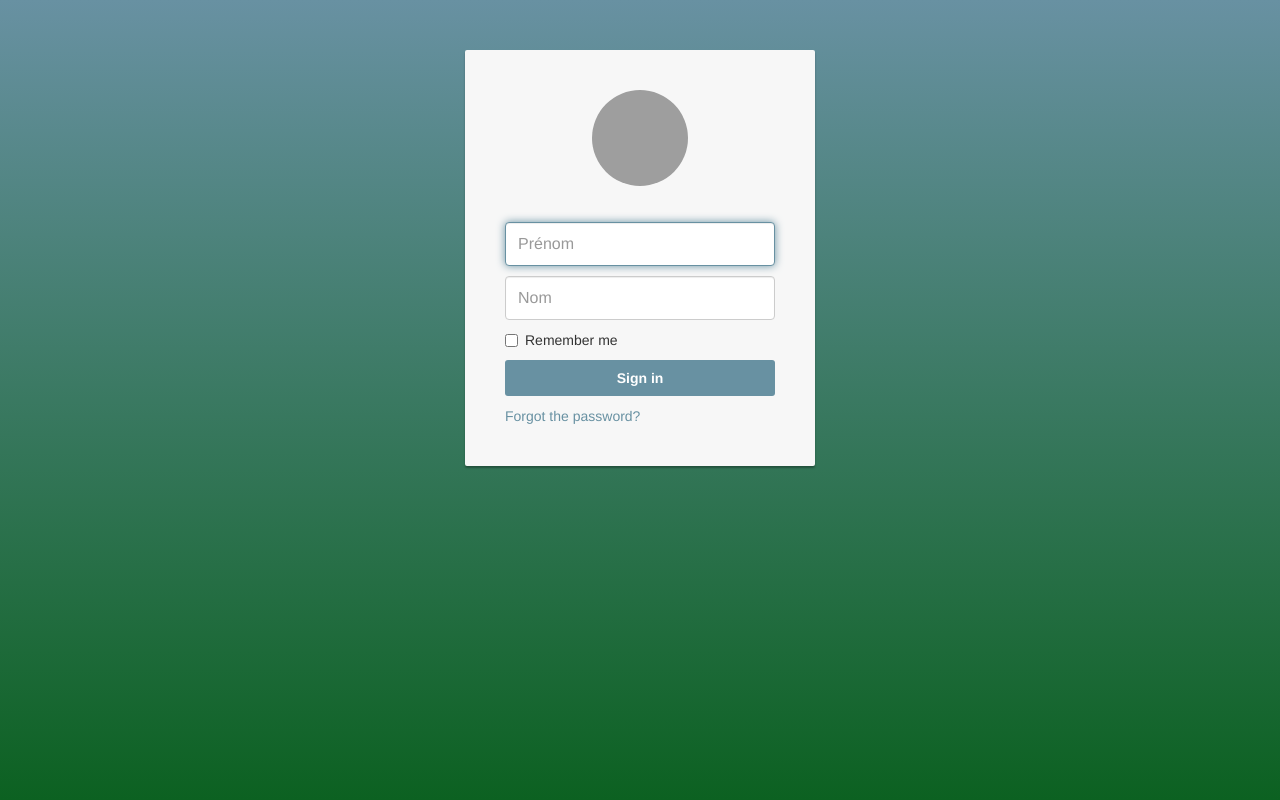
After one commit to Wingelo/lyon_hack_102016_damien_cedric, a PHP site: page /logging.php in a window 1280 px wide. The commit adds this page. Run offline with PHP 8.4, Linux system fonts and the light colour scheme; grey boxes are pictures that could not be loaded.

Commit message:
Logging.php + style_logging.php  customized index.php + style_photo.css

```diff
--- /dev/null
+++ b/public/css/style_logging.css
@@ -0,0 +1,135 @@
+body, html {
+	height: 100%;
+	background-repeat: no-repeat;
+	background-image: linear-gradient(rgb(104, 145, 162), rgb(12, 97, 33));
+}
+
+.card-container.card {
+	max-width: 350px;
+	padding: 40px 40px;
+}
+
+.btn {
+	font-weight: 700;
+	height: 36px;
+	-moz-user-select: none;
+	-webkit-user-select: none;
+	user-select: none;
+	cursor: default;
+}
+
+/*
+ * Card component
+ */
+.card {
+	background-color: #F7F7F7;
+	/* just in case there no content*/
+	padding: 20px 25px 30px;
+	margin: 0 auto 25px;
+	margin-top: 50px;
+	/* shadows and rounded borders */
+	-moz-border-radius: 2px;
+	-webkit-border-radius: 2px;
+	border-radius: 2px;
+	-moz-box-shadow: 0px 2px 2px rgba(0, 0, 0, 0.3);
+	-webkit-box-shadow: 0px 2px 2px rgba(0, 0, 0, 0.3);
+	box-shadow: 0px 2px 2px rgba(0, 0, 0, 0.3);
+}
+
+.profile-img-card {
+	width: 96px;
+	height: 96px;
+	margin: 0 auto 10px;
+	display: block;
+	-moz-border-radius: 50%;
+	-webkit-border-radius: 50%;
+	border-radius: 50%;
+}
+
+/*
+ * Form styles
+ */
+.profile-name-card {
+	font-size: 16px;
+	font-weight: bold;
+	text-align: center;
+	margin: 10px 0 0;
+	min-height: 1em;
+}
+
+.reauth-email {
+	display: block;
+	color: #404040;
+	line-height: 2;
+	margin-bottom: 10px;
+	font-size: 14px;
+	text-align: center;
+	overflow: hidden;
+	text-overflow: ellipsis;
+	white-space: nowrap;
+	-moz-box-sizing: border-box;
+	-webkit-box-sizing: border-box;
+	box-sizing: border-box;
+}
+
+.form-signin #inputEmail,
+.form-signin #inputPassword {
+	direction: ltr;
+	height: 44px;
+	font-size: 16px;
+}
+
+.form-signin input[type=email],
+.form-signin input[type=password],
+.form-signin input[type=text],
+.form-signin button {
+	width: 100%;
+	display: block;
+	margin-bottom: 10px;
+	z-index: 1;
+	position: relative;
+	-moz-box-sizing: border-box;
+	-webkit-box-sizing: border-box;
+	box-sizing: border-box;
+}
+
+.form-signin .form-control:focus {
+	border-color: rgb(104, 145, 162);
+	outline: 0;
+	-webkit-box-shadow: inset 0 1px 1px rgba(0,0,0,.075),0 0 8px rgb(104, 145, 162);
+	box-shadow: inset 0 1px 1px rgba(0,0,0,.075),0 0 8px rgb(104, 145, 162);
+}
+
+.btn.btn-signin {
+	/*background-color: #4d90fe; */
+	background-color: rgb(104, 145, 162);
+	/* background-color: linear-gradient(rgb(104, 145, 162), rgb(12, 97, 33));*/
+	padding: 0px;
+	font-weight: 700;
+	font-size: 14px;
+	height: 36px;
+	-moz-border-radius: 3px;
+	-webkit-border-radius: 3px;
+	border-radius: 3px;
+	border: none;
+	-o-transition: all 0.218s;
+	-moz-transition: all 0.218s;
+	-webkit-transition: all 0.218s;
+	transition: all 0.218s;
+}
+
+.btn.btn-signin:hover,
+.btn.btn-signin:active,
+.btn.btn-signin:focus {
+	background-color: rgb(12, 97, 33);
+}
+
+.forgot-password {
+	color: rgb(104, 145, 162);
+}
+
+.forgot-password:hover,
+.forgot-password:active,
+.forgot-password:focus{
+	color: rgb(12, 97, 33);
+}
--- a/public/style_photo.css
+++ b/public/css/style_photo.css
@@ -1,12 +1,15 @@
 body{
-	background-color: #012;
+	background-color: #404040;
 }
 
 h1{
 	color: #FFF;
 	font-family: "Comic Sans MS", sans-serif;
 }
+p {
+	color : white;
 
+}
 #video, #image{
 	border: 2px solid #FFF;
 }
--- /dev/null
+++ b/public/logging.php
@@ -0,0 +1,44 @@
+<!DOCTYPE html>
+<html>
+	<head>
+		<meta charset="utf-8">
+		<link rel="stylesheet" href="https://maxcdn.bootstrapcdn.com/bootstrap/3.3.7/css/bootstrap.min.css"
+			  integrity="sha384-BVYiiSIFeK1dGmJRAkycuHAHRg32OmUcww7on3RYdg4Va+PmSTsz/K68vbdEjh4u"
+			  crossorigin="anonymous">
+		<link rel="stylesheet" href="css/style_logging.css">
+	</head>
+	<!-- logging admin -->
+	<body>
+		<!--
+		you can substitue the span of reauth email for a input with the email and
+		include the remember me checkbox
+		-->
+		<div class="container">
+			<div class="card card-container">
+				<!-- <img class="profile-img-card" src="//lh3.googleusercontent.com/-6V8xOA6M7BA/AAAAAAAAAAI/AAAAAAAAAAA/rzlHcD0KYwo/photo.jpg?sz=120" alt="" /> -->
+				<img id="profile-img" class="profile-img-card" src="//ssl.gstatic.com/accounts/ui/avatar_2x.png" />
+				<p id="profile-name" class="profile-name-card"></p>
+				<form class="form-signin">
+					<span id="reauth-email" class="reauth-email"></span>
+					<input type="text" id="inputEmail" class="form-control" placeholder="Prénom" required autofocus>
+					<input type="text" id="inputPassword" class="form-control" placeholder="Nom" required>
+					<div id="remember" class="checkbox">
+						<label>
+							<input type="checkbox" value="remember-me"> Remember me
+						</label>
+					</div>
+					<button class="btn btn-lg btn-primary btn-block btn-signin" type="submit">Sign in</button>
+				</form><!-- /form -->
+				<a href="#" class="forgot-password">
+					Forgot the password?
+				</a>
+			</div><!-- /card-container -->
+		</div><!-- /container -->
+	</body>
+	<!-- End logging admin -->
+	<script src=""></script>
+	<script src="https://ajax.googleapis.com/ajax/libs/jquery/1.12.4/jquery.min.js"></script>
+	<script src="https://maxcdn.bootstrapcdn.com/bootstrap/3.3.7/js/bootstrap.min.js"
+			integrity="sha384-Tc5IQib027qvyjSMfHjOMaLkfuWVxZxUPnCJA7l2mCWNIpG9mGCD8wGNIcPD7Txa"
+			crossorigin="anonymous"></script>
+</html>
```
Also changed, not shown: public/index.php (+8 -9 lines).
